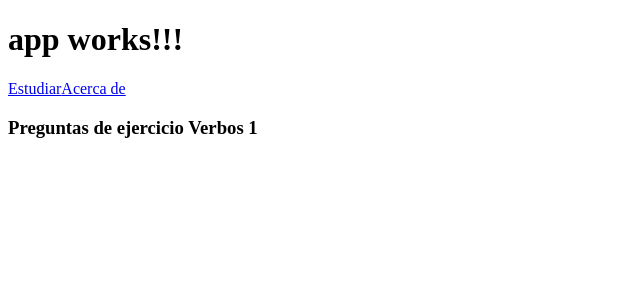
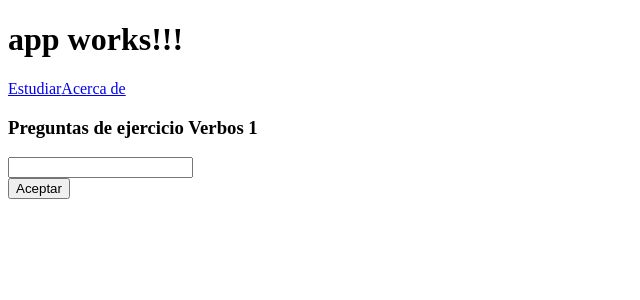
Before and after one commit to kfinnila/voca-cli, an Angular app: page /question/1 in a window 1280 px wide. Shown: the top 300 px of the page, without its empty margins (0-640 px from the left). Built offline with nearby package versions, Linux system fonts and the light colour scheme.

Commit message:
Question 4

```diff
--- a/src/app/exercise/question/question.component.html
+++ b/src/app/exercise/question/question.component.html
@@ -1,5 +1,13 @@
 <div *ngIf="exercise">
   <h3>Preguntas de ejercicio {{exercise.name}}</h3>
+  <div *ngIf="selectedQuestion">
+    <label>Pregunta:</label>
+    <label>{{selectedQuestion.question}}</label>
+  </div>
+  <div>
+    <input />
+  </div>
+  <button (click)="answerClick()">Aceptar</button>
 </div>
 <div *ngIf="questions">
   <div *ngFor="let question of questions">
--- a/src/app/exercise/question/question.component.ts
+++ b/src/app/exercise/question/question.component.ts
@@ -17,6 +17,8 @@ export class QuestionComponent implements OnInit {
   exerciseId: number;
   exercise: Exercise;
   questions: Question[];
+
+  selectedQuestion: Question;
 
   constructor(
     private exerciseService: ExerciseService,
@@ -43,13 +45,21 @@ export class QuestionComponent implements OnInit {
       console.log("getQuestions exerciseId:" + this.exerciseId);
       Promise.resolve(this.exerciseService.getQuestions(this.exerciseId))
         .then(q => this.start(q));
-        //.then(q => this.questions = q);
     }
   }
 
   start(questions: Question[]) {
     console.log('Starting');
     this.questions = questions;
+
+    var qCount = this.questions.length;
+    var i = Math.floor((Math.random() * qCount));
+    this.selectedQuestion = this.questions[i];
+
+  }
+
+  answerClick() {
+    console.log("Respondiendo...");
   }
 
 }
```
